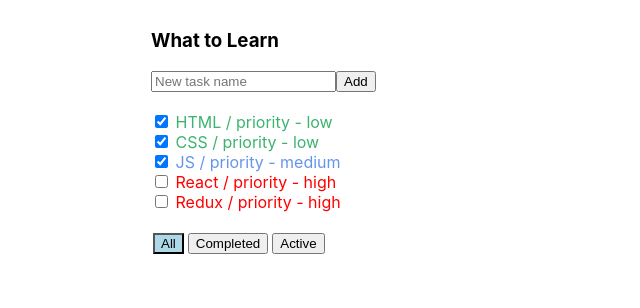
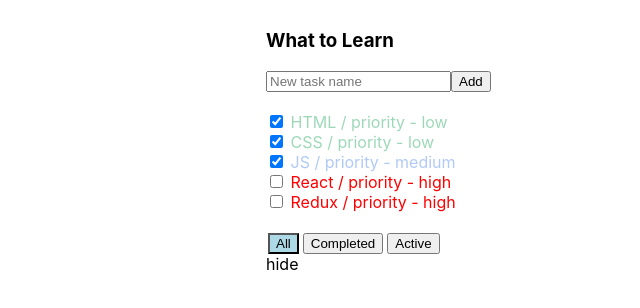
Before and after one commit to maqweb/todolist-react, a React (Create React App) app: page / in a window 1280 px wide. Shown: the top 308 px of the page, without its empty margins (249-889 px from the left). Built offline with nearby package versions, Linux system fonts and the light colour scheme.

Commit message:
added small features

```diff
--- a/src/App.css
+++ b/src/App.css
@@ -1,5 +1,5 @@
 .todoList {
-    width: 500px;
+    width: 270px;
     margin: 0 auto;
 }
 
@@ -31,3 +31,11 @@
   outline: none;
   margin: 0 2px;
 }
+
+.error {
+  border-color: tomato;
+}
+
+.done {
+  opacity: 0.5;
+}
--- a/src/App.js
+++ b/src/App.js
@@ -8,11 +8,11 @@
 
     state = {
         tasks: [
-            {title: 'HTML', isDone: true, priority: 'low'},
-            {title: 'CSS', isDone: true, priority: 'low'},
-            {title: 'JS', isDone: true, priority: 'medium'},
-            {title: 'React', isDone: false, priority: 'high'},
-            {title: 'Redux', isDone: false, priority: 'high'}
+            {title: 'HTML', isDone: true, priority: 'low', id: 1},
+            {title: 'CSS', isDone: true, priority: 'low', id: 2},
+            {title: 'JS', isDone: true, priority: 'medium', id: 3},
+            {title: 'React', isDone: false, priority: 'high', id: 4},
+            {title: 'Redux', isDone: false, priority: 'high', id: 5}
         ],
         filterValue: "All"
     };
@@ -21,7 +21,8 @@
         let newTask = {
             title: newText,
             isDone: false,
-            priority: 'no'
+            priority: 'no',
+            id: this.state.tasks.length + 1
         };
         let newTasks = [...this.state.tasks, newTask];
         this.setState({tasks: newTasks});
@@ -49,15 +50,17 @@
     render = () => {
 
         const getFilterTasks = (tasks) => {
-            return tasks.filter(t => {
-                if (this.state.filterValue === 'All'){
+            return (
+                tasks.filter(t => {
+                    if (this.state.filterValue === 'All') {
                         return true;
-                } else if (this.state.filterValue === 'Active'){
+                    } else if (this.state.filterValue === 'Active') {
                         return t.isDone === false;
-                } else if (this.state.filterValue === 'Completed'){
+                    } else if (this.state.filterValue === 'Completed') {
                         return t.isDone === true;
                     }
                 })
+            )
         };
 
         return (
@@ -65,7 +68,7 @@
                 <div className="todoList">
                     <TodoListHeader addTask={this.addTask}/>
 
-                    <TodoListTasks  tasks={getFilterTasks(this.state.tasks)}
+                    <TodoListTasks tasks={getFilterTasks(this.state.tasks)}
                                    changeStatus={this.changeStatus}/>
 
                     <TodoListFooter filterValue={this.state.filterValue} changeFilter={this.changeFilter}/>
--- a/src/components/TodoListFooter/TodoListFooter.jsx
+++ b/src/components/TodoListFooter/TodoListFooter.jsx
@@ -3,6 +3,28 @@
 import PropTypes from 'prop-types';
 
 class TodoListFooter extends React.Component {
+
+    state = {
+      isHidden: false
+    };
+
+    onAllFilterClick = () => {
+        this.props.changeFilter('All')
+    };
+    onCompletedFilterClick = () => {
+        this.props.changeFilter('Completed')
+    };
+    onActiveFilterClick = () => {
+        this.props.changeFilter('Active')
+    };
+
+    onShowFiltersClick = () => {
+        this.setState({isHidden: true})
+    };
+    onHideFiltersClick = () => {
+        this.setState({isHidden: false})
+    };
+
     render = (props) => {
 
         let classForAll = this.props.filterValue === "All" ? "active" : "";
@@ -11,9 +33,15 @@
 
         return (
             <div className="todoList-footer">
-                <button onClick={ () => {this.props.changeFilter('All')}} className={classForAll}>All</button>
-                <button onClick={ () => {this.props.changeFilter('Completed')}} className={classForCompleted}>Completed</button>
-                <button onClick={ () => {this.props.changeFilter('Active')}} className={classForActive}>Active</button>
+                {!this.state.isHidden && <div>
+                    <button onClick={this.onAllFilterClick} className={classForAll}>All</button>
+                    <button onClick={this.onCompletedFilterClick} className={classForCompleted}>Completed</button>
+                    <button onClick={this.onActiveFilterClick} className={classForActive}>Active</button>
+                </div>}
+
+                {!this.state.isHidden && <span onClick={this.onShowFiltersClick}>hide</span>}
+                {this.state.isHidden && <span onClick={this.onHideFiltersClick}>show</span>}
+
             </div>
         );
     }
--- a/src/components/TodoListHeader/TodoListHeader.jsx
+++ b/src/components/TodoListHeader/TodoListHeader.jsx
@@ -1,27 +1,59 @@
 import React from 'react';
 import PropTypes from 'prop-types';
+import '../../App.css'
 
 class TodoListHeader extends React.Component {
 
-    constructor(props) {
-        super(props);
-        this.newTaskTitleRef = React.createRef();
-    }
+    state = {
+        error: false,
+        title: ''
+    };
 
     onAddTaskClick = () => {
-        let newText = this.newTaskTitleRef.current.value;
-        this.props.addTask(newText);
-        this.newTaskTitleRef.current.value = '';
+        let newText = this.state.title;
+        this.setState({title: ''});
+        if (newText.trim() === '') {
+            this.setState({
+                error: true
+            })
+        } else {
+            this.props.addTask(newText);
+            this.setState({
+                error: false
+            })
+        }
+    };
+
+    onInputChange = (e) => {
+        this.setState({
+            error: false,
+            title: e.currentTarget.value
+        });
+    };
+
+    keyPress = (e) => {
+        if (e.key === 'Enter') {
+            this.onAddTaskClick();
+            this.setState({
+                title: ''
+            })
+        }
     };
 
     render = (props) => {
+
+        let errorClass = this.state.error === true ? 'error' : '';
+
         return (
             <div className="todoList-header">
                 <h3 className="todoList-header__title">What to Learn</h3>
                 <div className="todoList-newTaskForm">
 
-                    <input ref={this.newTaskTitleRef}
-                           type="text"
+                    <input type="text"
+                           onChange={this.onInputChange}
+                           onKeyPress={this.keyPress}
+                           className={errorClass}
+                           value={this.state.title}
                            placeholder="New task name"/>
 
                     <button onClick={this.onAddTaskClick}>Add</button>
--- a/src/components/TodoListTasks/Task/Task.jsx
+++ b/src/components/TodoListTasks/Task/Task.jsx
@@ -1,4 +1,4 @@
-import React from "react";
+import React from 'react';
 import PropTypes from 'prop-types';
 
 class Task extends React.Component {
@@ -9,19 +9,20 @@
 
     render = () => {
 
-        let priorityClass = this.props.task.priority;
-        this.props.task.priority === 'high' ? priorityClass = "highPriority" :
-            this.props.task.priority === 'medium' ? priorityClass = "mediumPriority" :
-                this.props.task.priority === 'low' ?  priorityClass = "lowPriority" : priorityClass = "noPriority";
+        let priorityClass = this.props.task.priority === 'high' ? 'highPriority' :
+            this.props.task.priority === 'medium' ? 'mediumPriority' :
+                this.props.task.priority === 'low' ? 'lowPriority' : 'noPriority';
+
+        let isDoneClass = this.props.task.isDone === true ? 'done' : '';
 
         return (
-            <div className="todoList-task">
+            <div className='todoList-task'>
 
-                <input type="checkbox"
+                <input type='checkbox'
                        checked={this.props.task.isDone}
                        onChange={this.onIsDoneChanged}/>
 
-                <span className={priorityClass}> {this.props.task.title} / priority - {this.props.task.priority} </span>
+                <span className={`${priorityClass} ${isDoneClass}`}> {this.props.task.title} / priority - {this.props.task.priority}</span>
             </div>
         )
     }
@@ -31,5 +32,4 @@
 
 Task.propTypes = {
     title: PropTypes.string
-
 };
--- a/src/components/TodoListTasks/TodoListTasks.jsx
+++ b/src/components/TodoListTasks/TodoListTasks.jsx
@@ -3,10 +3,11 @@
 import Task from "./Task/Task";
 
 class TodoListTasks extends React.Component {
-    render = (props) => {
+    render = () => {
 
         const tasksElement = this.props.tasks.map(task => {
-            return <Task task={task}
+            return <Task key={task.id}
+                         task={task}
                          changeStatus={this.props.changeStatus}/>
         });
 
```
Lines whose indentation alone changed are shown as unchanged.
